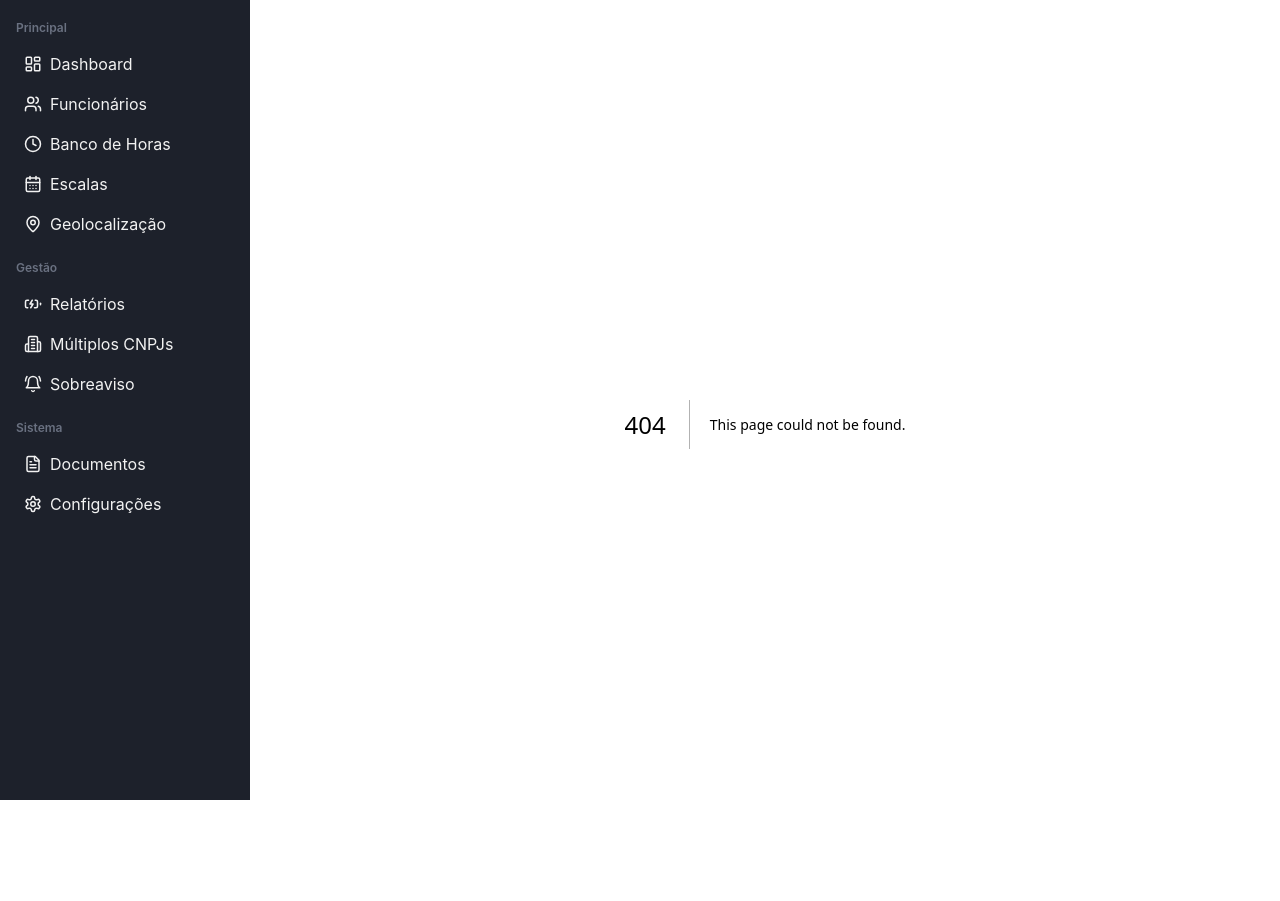
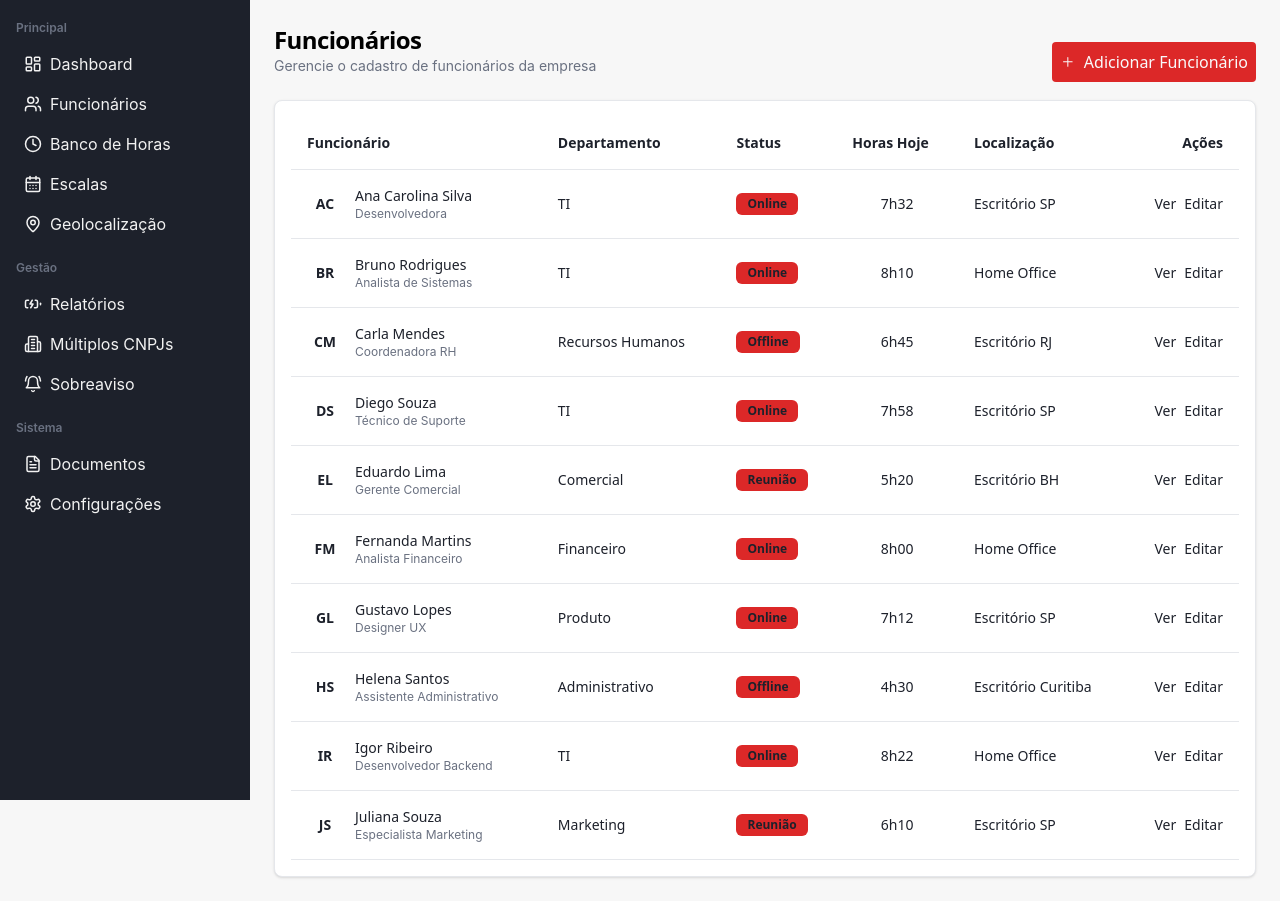
Before and after one commit to AntonioCassian/dash-time-control, a Next.js app: page /funcionarios in a window 1280 px wide. Before the commit this address had no page. Before the commit the page ends 848 px from the top, so only its background shows below. Built offline with nearby package versions, Linux system fonts and the light colour scheme; no server answers.

Commit message:
feat: add page funcionarios

```diff
--- /dev/null
+++ b/src/app/funcionarios/page.tsx
@@ -0,0 +1,32 @@
+'use client'
+
+import { EmployeesTable } from "@/components/Employes"
+import { FormModal } from "@/components/FormModal"
+import { TitlePage } from "@/components/Title"
+import { Button } from "@/components/ui/button"
+import { useModal } from "@/hooks/modal"
+import { GoPlus } from "react-icons/go"
+
+export default function Funcionarios() {
+    const modal = useModal();
+    return (
+        <>
+            <div className="flex justify-between items-center">
+                <TitlePage title="Funcionários" description="Gerencie o cadastro de funcionários da empresa" />
+                <div>
+                    <Button onClick={() => { modal.openModal('funcionario') }}>
+                        <GoPlus />
+                        Adicionar Funcionário
+                    </Button>
+                </div>
+            </div>
+            <EmployeesTable header={false} />
+              {modal.modalType === "funcionario" && (
+        <FormModal
+          modalRef={modal.modalRef}
+          closeModal={modal.closeModal}
+        />
+      )}
+        </>
+    )
+}
--- a/src/app/page.tsx
+++ b/src/app/page.tsx
@@ -6,6 +6,7 @@ import { EmployeesTable } from "@/components/Employes";
 import { Fragment } from "react/jsx-runtime";
 import { FormModal } from "@/components/FormModal";
 import { useModal } from "@/hooks/modal";
+import { TitlePage } from "@/components/Title";
 
 export default function Home() {
   const { modalType, openModal, closeModal, modalRef } = useModal();
@@ -38,6 +39,7 @@ export default function Home() {
 
   return (
     <Fragment>
+      <TitlePage title="Dashboard" description="Visão geral do controle de ponto" />
       <div className="grid grid-cols-1 md:grid-cols-4 gap-4 mb-4">
         {stats.map((stat) => {
           const Icon = stat.icon; // pega o componente do ícone
@@ -60,7 +62,7 @@ export default function Home() {
         })}
       </div>
 
-      <EmployeesTable />
+      <EmployeesTable header={true} />
     </Fragment>
   );
 }
--- a/src/components/Employes.tsx
+++ b/src/components/Employes.tsx
@@ -109,13 +109,17 @@ const employees = [
   },
 ];
 
-export const EmployeesTable = () => {
+type Props = {
+  header: boolean
+}
+
+export const EmployeesTable = ({header}: Props) => {
   const modal = useModal();
 
   return (
     <>
       <Card className="border-card p-4">
-        <CardHeader className="flex justify-between flex-row items-center pt-0 px-0">
+       {header && <CardHeader className="flex justify-between flex-row items-center pt-0 px-0">
           <CardTitle className="text-2xl">Funciários</CardTitle>
           <div>
             <Button onClick={() => { modal.openModal('funcionario') }}>
@@ -123,7 +127,7 @@ export const EmployeesTable = () => {
               Adicionar Funcionário
             </Button>
           </div>
-        </CardHeader>
+        </CardHeader>}
 
         <CardContent className="p-0 px-0">
           <div className="overflow-x-auto">
--- /dev/null
+++ b/src/components/Title.tsx
@@ -0,0 +1,12 @@
+interface TitleProps {
+    title: string,
+    description: string
+}
+export const TitlePage = ({title, description}: TitleProps) => {
+    return (
+        <div className="mb-6">
+            <h1 className="text-2xl font-bold tracking-tight text-foreground">{title}</h1>
+            <p className="text-sm text-muted-foreground">{description}</p>
+        </div>
+    )
+}
```
